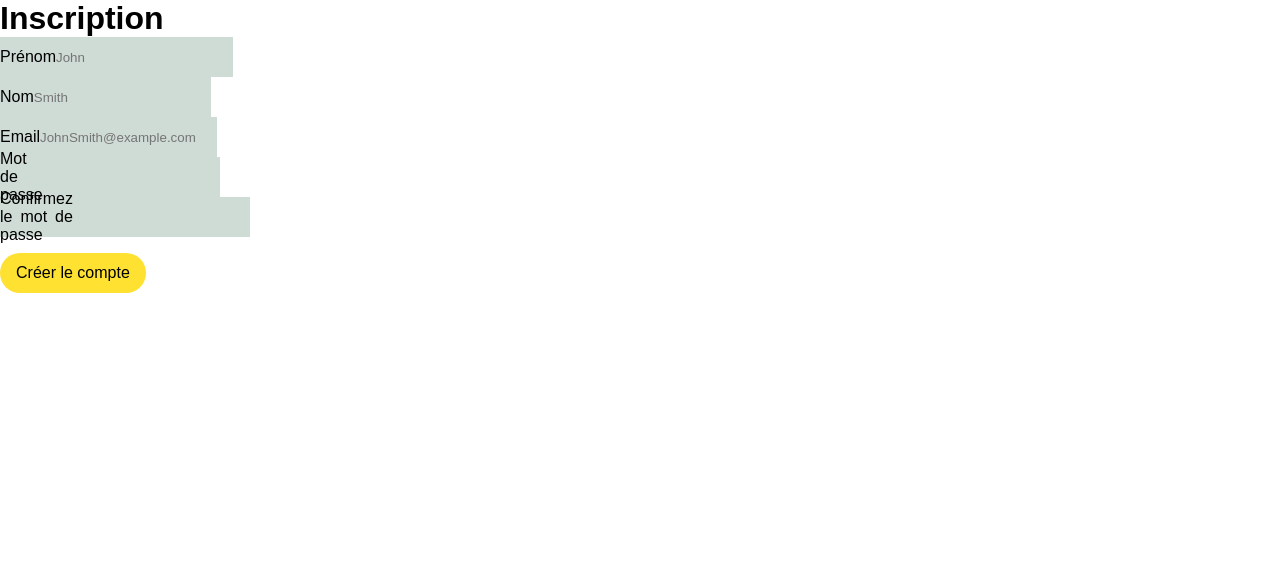
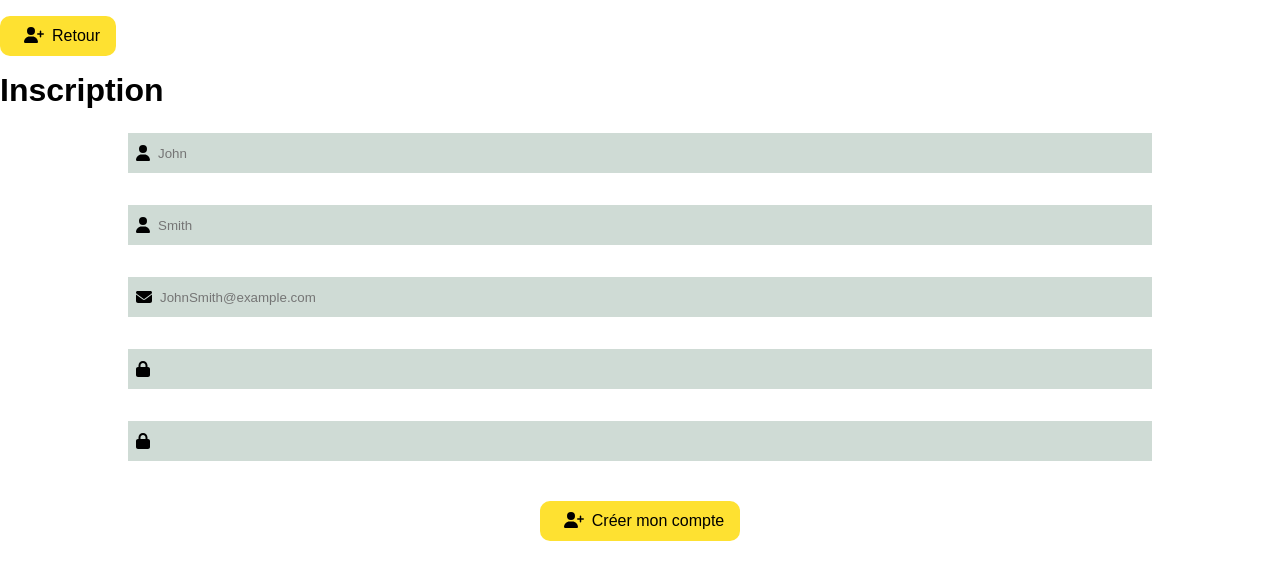
Before and after one commit to OscarPALISSOT/ElectiveLogicielWebApp, a React (Vite) app in the folder Web_Client_Front/: page /createAccount in a window 1280 px wide. Shown: the top 580 px of the page. Built offline with nearby package versions, Linux system fonts and the light colour scheme; no server answers.

Commit message:
PL-37 register front

```diff
--- a/Web_Client_Front/src/Components/Btn/Btn.tsx
+++ b/Web_Client_Front/src/Components/Btn/Btn.tsx
@@ -1,38 +1,26 @@
 import styles from './Btn.module.css';
 import React from "react";
-import {Link} from "react-router-dom";
 
 
 interface BtnProps {
     label: string;
-    link?: string;
     disabled?: boolean;
     style: 'primary' | 'secondary' | 'yellow' | 'dark';
     rounded?: boolean;
     icon?: any;
+    onClick?: () => void;
 }
 
-const Btn: React.FC<BtnProps> = ({label, link, disabled, style, rounded, icon}: BtnProps) => {
+const Btn: React.FC<BtnProps> = ({label, disabled, style, rounded, icon, onClick}: BtnProps) => {
 
     const btnClassName = `${styles.btn} ${style === 'primary' ? styles.primary : style === 'secondary' ? styles.secondary : style === 'yellow' ? styles.yellow : style === 'dark' && styles.dark } ${rounded && styles.rounded}`;
 
     return (
         <>
-            {link ?
-                <Link to={link}>
-                    <button
-                        className={btnClassName}
-                        disabled={disabled}>
-                        {icon}
-                        {label}
-                    </button>
-                </Link>
-                :
-                <button className={btnClassName} disabled={disabled}>
-                    {icon}
-                    {label}
-                </button>
-            }
+            <button className={btnClassName} disabled={disabled} onClick={onClick}>
+                {icon}
+                {label}
+            </button>
         </>
     )
 }
--- a/Web_Client_Front/src/Pages/CreateAccount/CreateAccount.module.css
+++ b/Web_Client_Front/src/Pages/CreateAccount/CreateAccount.module.css
@@ -0,0 +1,22 @@
+.form{
+    display: flex;
+    flex-direction: column;
+    align-items: center;
+    justify-content: center;
+    width: 100%;
+}
+
+.inputContainer{
+    display: flex;
+    flex-direction: column;
+    align-items: center;
+    justify-content: center;
+    width: 100%;
+    margin: 0.5rem 0;
+    padding: 0 10%;
+}
+
+.inputContainer > * {
+    margin: 1rem 0;
+    width: 100%;
+}
--- a/Web_Client_Front/src/Pages/CreateAccount/CreateAccount.tsx
+++ b/Web_Client_Front/src/Pages/CreateAccount/CreateAccount.tsx
@@ -3,6 +3,9 @@ import Btn from "../../Components/Btn/Btn.tsx";
 import React, {useEffect} from "react";
 import axios from "axios";
 import {useNavigate} from "react-router";
+import {FontAwesomeIcon} from "@fortawesome/react-fontawesome";
+import {faEnvelope, faLock, faUser, faUserPlus} from "@fortawesome/free-solid-svg-icons";
+import styles from './CreateAccount.module.css'
 
 
 function CreateAccount() {
@@ -81,21 +84,27 @@ function CreateAccount() {
 
     return (
         <>
-            <h1>Inscription</h1>
-            <form onSubmit={handleSubmit}>
-                <InputField name={'firstName'} label={'Prénom'} type={'text'} placeholder={'John'} required={true}
-                            value={inputs.firstName} onChange={handleChange} style={'primary'}/>
-                <InputField name={'lastName'} label={'Nom'} type={'text'} placeholder={'Smith'} required={true}
-                            value={inputs.lastName} onChange={handleChange} style={'primary'}/>
-                <InputField name={'email'} label={'Email'} type={'text'} placeholder={'JohnSmith@example.com'}
-                            required={true} value={inputs.email} onChange={handleChange} style={'primary'}/>
-                {emailExist && <p>Cet email est déjà utilisé</p>}
-                <InputField name={'pwd'} label={'Mot de passe'} type={'password'} required={true} value={inputs.pwd}
-                            onChange={handleChange} style={'primary'}/>
-                <InputField name={'pwdConfirm'} label={'Confirmez le mot de passe'} type={'password'} required={true}
-                            value={inputs.pwdConfirm} onChange={handleChange} style={'primary'}/>
-                {samePwd && <p>Les mots de passe ne sont pas identiques</p>}
-                <Btn label={'Créer le compte'} disabled={disabled} style={'yellow'} rounded/>
+
+            <div className="headerrrr">
+                <Btn label={'Retour'} style={'yellow'} icon={<FontAwesomeIcon icon={faUserPlus} />} onClick={() => navigate("/login")}/>
+                <h1>Inscription</h1>
+            </div>
+            <form className={styles.form} onSubmit={handleSubmit}>
+                <div className={styles.inputContainer}>
+                    <InputField name={'firstName'} type={'text'} placeholder={'John'} required={true}
+                                value={inputs.firstName} onChange={handleChange} style={'primary'} icon={<FontAwesomeIcon icon={faUser} />}/>
+                    <InputField name={'lastName'} type={'text'} placeholder={'Smith'} required={true}
+                                value={inputs.lastName} onChange={handleChange} style={'primary'} icon={<FontAwesomeIcon icon={faUser} />}/>
+                    <InputField name={'email'} type={'text'} placeholder={'JohnSmith@example.com'}
+                                required={true} value={inputs.email} onChange={handleChange} style={'primary'} icon={<FontAwesomeIcon icon={faEnvelope} />}/>
+                    {emailExist && <p>Cet email est déjà utilisé</p>}
+                    <InputField name={'pwd'} type={'password'} required={true} value={inputs.pwd}
+                                onChange={handleChange} style={'primary'} icon={<FontAwesomeIcon icon={faLock} />}/>
+                    <InputField name={'pwdConfirm'} type={'password'} required={true}
+                                value={inputs.pwdConfirm} onChange={handleChange} style={'primary'} icon={<FontAwesomeIcon icon={faLock} />}/>
+                    {samePwd && <p>Les mots de passe ne sont pas identiques</p>}
+                </div>
+                <Btn label={'Créer mon compte'} disabled={disabled} style={'yellow'} icon={<FontAwesomeIcon icon={faUserPlus} />}/>
             </form>
         </>
     )
```
